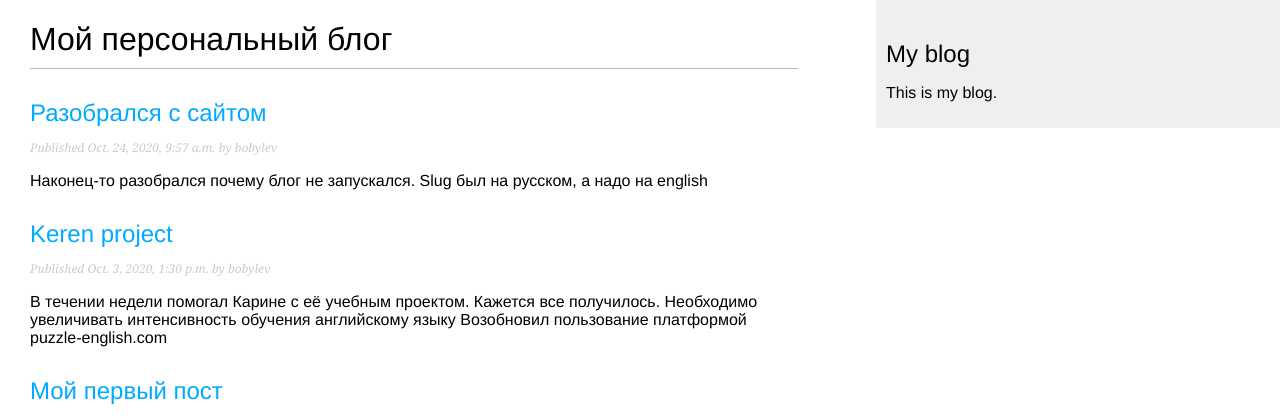
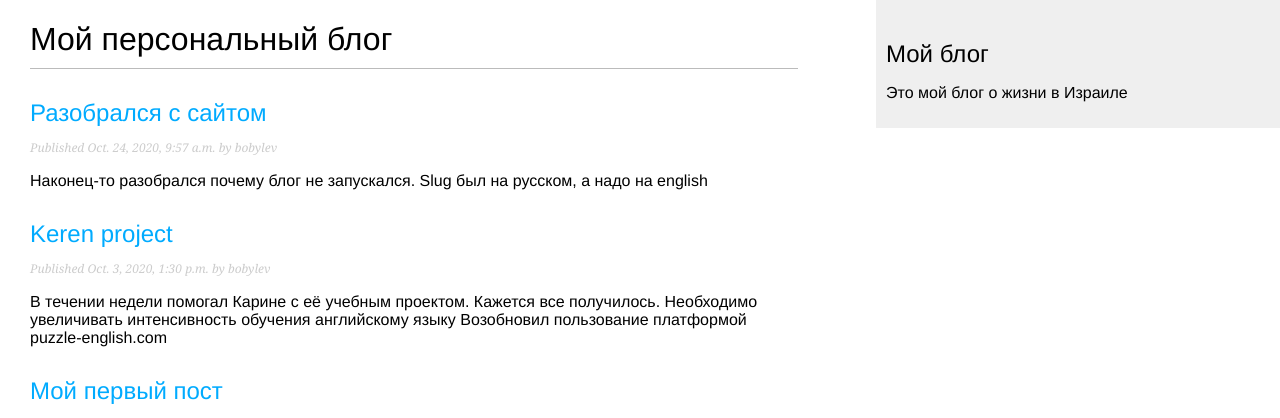
Before and after one commit to EugenyBobylev/jangoIntro, a Django app: page /blog/ in a window 1280 px wide. Shown: the top 418 px of the page. Run offline with Django 3.2, Linux system fonts and the light colour scheme; data comes from the database, SQL or seed files in the repository; both versions use the stored data as it was after the commit.

Commit message:
updated base.html

```diff
--- a/mysite/blog/templates/blog/base.html
+++ b/mysite/blog/templates/blog/base.html
@@ -11,8 +11,8 @@
     {% endblock %}
   </div>
   <div id="sidebar">
-    <h2>My blog</h2>
-      <p>This is my blog.</p>
+    <h2>Мой блог</h2>
+      <p>Это мой блог о жизни в Израиле</p>
   </div>
 </body>
 </html>
```
Also changed, not shown: mysite/db.sqlite3.
